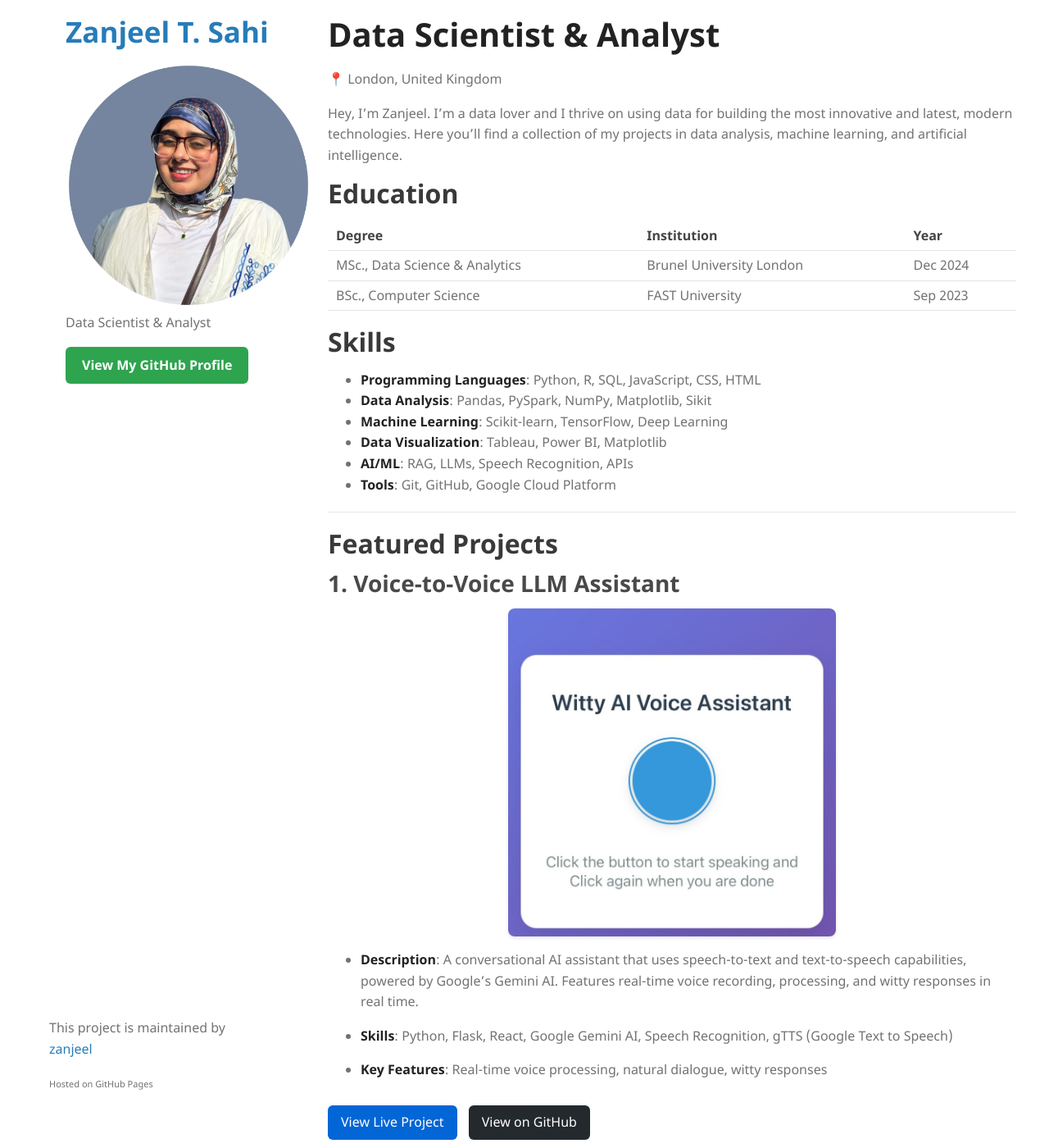
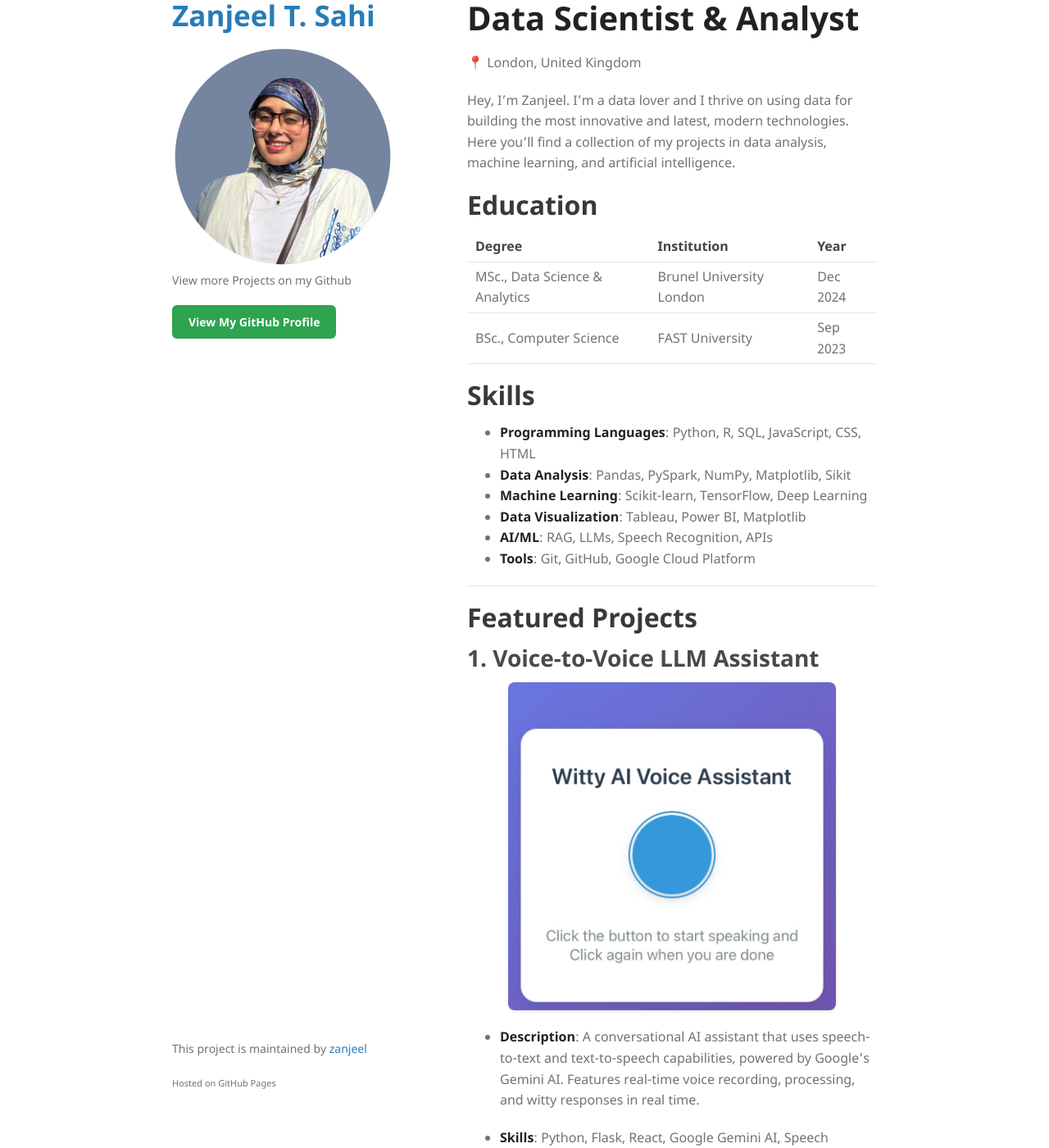
Before and after one commit to zanjeel/Zanjeels-Data-Portfolio, a Jekyll site: the page built from index.md, in a window 1280 px wide and 1400 px high. Shown: the whole window at 82% size. Built offline with Jekyll 4.4.1, drawn with Linux system fonts in a browser that asks for light colours.

Commit message:
Final Commit-17

```diff
--- a/_config.yml
+++ b/_config.yml
@@ -2,7 +2,7 @@ title: Zanjeel T. Sahi
 logo: /assets/img/logo.png
 name: Zanjeel T. Sahi
 site_title: Zanjeel T. Sahi
-description: Data Scientist & Analyst
+description: View more Projects on my Github
 show_downloads: false
 google_analytics:
 theme: jekyll-theme-minimal
@@ -10,15 +10,4 @@ github:
   is_user_page: true
   owner_url: https://github.com/zanjeel
   repository_url: https://github.com/zanjeel
-  repository_nwo: zanjeel/Zanjeels-Data-Portfolio
-
-# Custom settings
-markdown: kramdown
-permalink: pretty
-baseurl: "/Zanjeels-Data-Portfolio"
-url: "https://zanjeel.github.io"
-
-# Build settings
-build:
-  output: _site
-  source: .
+  repository_nwo: zanjeel
--- a/assets/css/style.scss
+++ b/assets/css/style.scss
@@ -2,128 +2,6 @@
 ---
 
 @import "{{ site.theme }}";
-
-/* Base layout */
-.wrapper {
-    width: 100%;
-    max-width: 1200px;
-    margin: 0 auto;
-    display: flex;
-}
-
-header {
-    width: 300px;
-    position: fixed;
-    padding: 20px;
-    background: #fff;
-    height: 100vh;
-    overflow-y: auto;
-}
-
-section {
-    margin-left: 320px;
-    width: calc(100% - 320px);
-    padding: 20px;
-}
-
-/* Project image sizing */
-.project-image {
-    width: 400px;
-    height: 400px;
-    margin: 15px auto;
-    display: block;
-    object-fit: cover;
-}
-
-@media screen and (max-width: 768px) {
-    .wrapper {
-        flex-direction: column;
-    }
-
-    header {
-        width: 100%;
-        position: relative;
-        height: auto;
-        padding: 15px;
-    }
-
-    section {
-        margin-left: 0;
-        width: 100%;
-        padding: 15px;
-    }
-
-    .project-image {
-        width: 300px;
-        height: 300px;
-    }
-}
-
-/* Button styles */
-.project-button, .github-button {
-    display: inline-block;
-    padding: 8px 16px;
-    color: white;
-    text-decoration: none;
-    border-radius: 6px;
-    font-weight: 500;
-    margin-top: 10px;
-    margin-right: 10px;
-    transition: background-color 0.3s ease;
-}
-
-.project-button {
-    background-color: #0366d6;
-}
-
-.project-button:hover {
-    background-color: #0245a3;
-}
-
-.github-button {
-    background-color: #24292e;
-}
-
-.github-button:hover {
-    background-color: #2f363d;
-}
-
-/* Content styling */
-h1 {
-    font-size: 2em;
-    margin-bottom: 0.5em;
-}
-
-h2 {
-    font-size: 1.5em;
-    margin-bottom: 0.5em;
-}
-
-h3 {
-    font-size: 1.25em;
-    margin-bottom: 0.5em;
-}
-
-p {
-    font-size: 1rem;
-    line-height: 1.6;
-    margin-bottom: 1em;
-}
-
-/* Skills section */
-.skills-grid {
-    display: grid;
-    grid-template-columns: repeat(auto-fit, minmax(200px, 1fr));
-    gap: 15px;
-    margin: 15px 0;
-}
-
-.skill-category {
-    background-color: #f8f9fa;
-    padding: 12px;
-    border-radius: 8px;
-    box-shadow: 0 2px 4px rgba(0,0,0,0.05);
-}
 
 /* Custom styles for portfolio */
 .project-image {
@@ -184,3 +62,19 @@ p {
         font-size: 1.1em;
     }
 }
+
+/* Skills section styling */
+.skills-grid {
+    display: grid;
+    grid-template-columns: repeat(auto-fit, minmax(200px, 1fr));
+    gap: 15px;
+    margin: 15px 0;
+}
+
+.skill-category {
+    background-color: #f8f9fa;
+    padding: 12px;
+    border-radius: 8px;
+    box-shadow: 0 2px 4px rgba(0,0,0,0.05);
+    font-size: 0.95em;
+}
```
Also changed, not shown: 2 other files.
